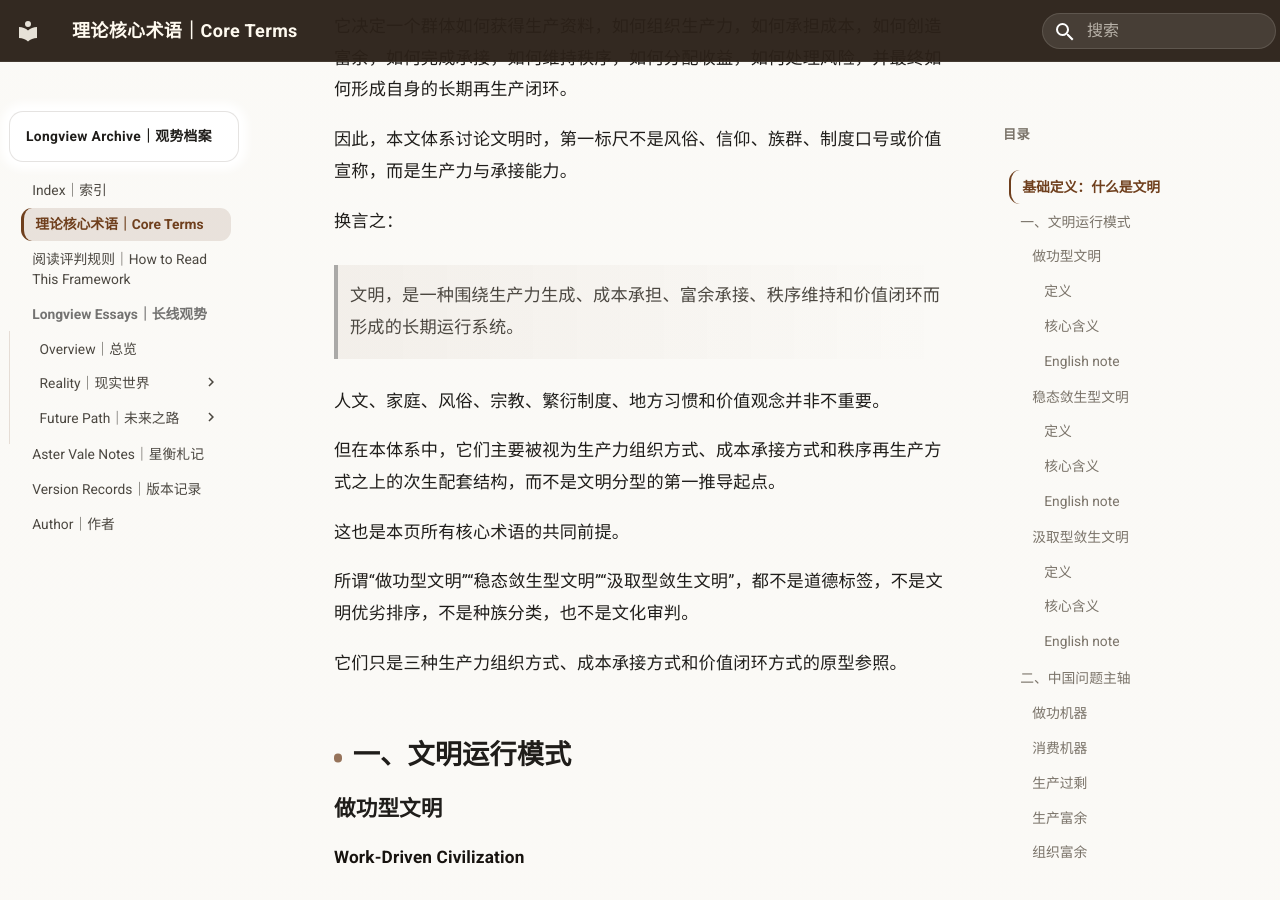
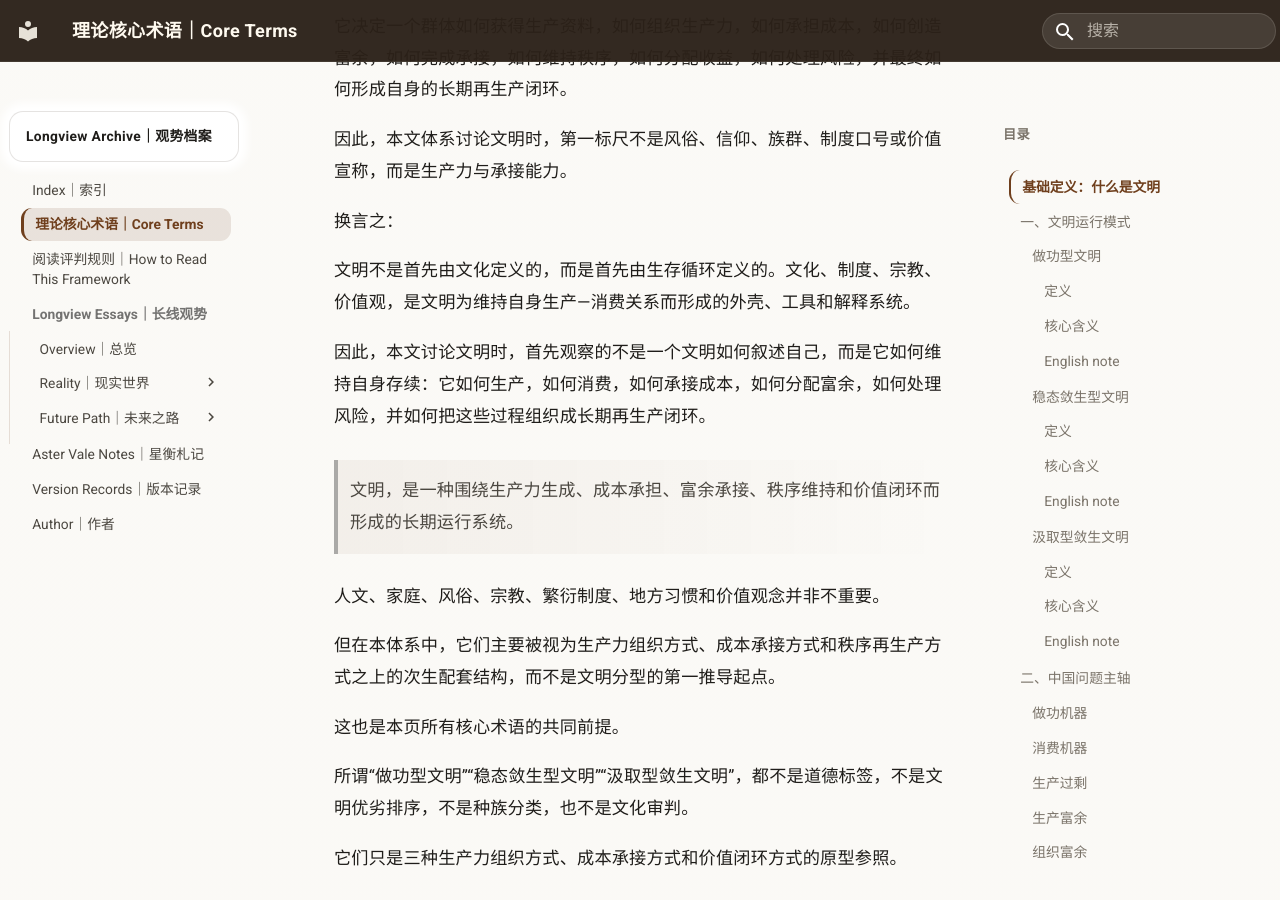
Before and after one commit to guanshi1688/longview-archive, an MkDocs documentation site: the page built from docs/core-terms.md, in a window 1280 px wide and 900 px high, scrolled down 1193 px. Built offline with MkDocs 1.6.1 and Material for MkDocs 9.7.7, drawn with Linux system fonts in a browser that asks for light colours.

Commit message:
Update core-terms.md

```diff
--- a/docs/core-terms.md
+++ b/docs/core-terms.md
@@ -35,6 +35,10 @@
 因此，本文体系讨论文明时，第一标尺不是风俗、信仰、族群、制度口号或价值宣称，而是生产力与承接能力。
 
 换言之：
+
+文明不是首先由文化定义的，而是首先由生存循环定义的。文化、制度、宗教、价值观，是文明为维持自身生产—消费关系而形成的外壳、工具和解释系统。
+
+因此，本文讨论文明时，首先观察的不是一个文明如何叙述自己，而是它如何维持自身存续：它如何生产，如何消费，如何承接成本，如何分配富余，如何处理风险，并如何把这些过程组织成长期再生产闭环。
 
 > 文明，是一种围绕生产力生成、成本承担、富余承接、秩序维持和价值闭环而形成的长期运行系统。
 
```
